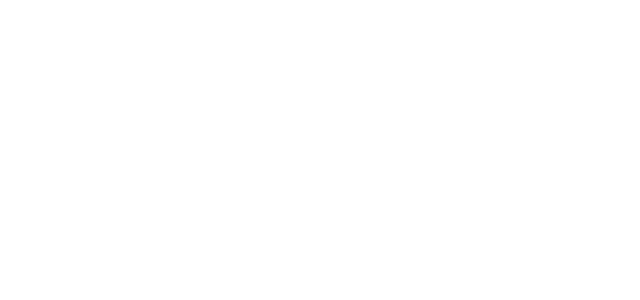
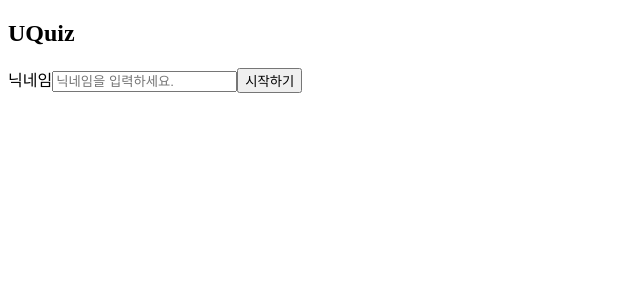
Before and after one commit to miloupark/uquiz, a React (Vite) app: page / in a window 1280 px wide. Shown: the top 300 px of the page, without its empty margins (0-640 px from the left). Built offline with nearby package versions, Linux system fonts and the light colour scheme.

Commit message:
feat(Home): 라우팅 설정 및 닉네임 설정 페이지 구현

```diff
--- a/package.json
+++ b/package.json
@@ -11,7 +11,8 @@
   },
   "dependencies": {
     "react": "^19.1.1",
-    "react-dom": "^19.1.1"
+    "react-dom": "^19.1.1",
+    "react-router-dom": "^7.9.1"
   },
   "devDependencies": {
     "@eslint/js": "^9.36.0",
--- a/src/App.jsx
+++ b/src/App.jsx
@@ -1,7 +1,19 @@
+import { BrowserRouter, Route, Routes } from "react-router-dom";
 import "./App.css";
+import Home from "./components/Home";
+import Quiz from "./components/Quiz";
+import Results from "./components/Results";
 
 function App() {
-  return <></>;
+  return (
+    <BrowserRouter>
+      <Routes>
+        <Route path="/" element={<Home />} />
+        <Route path="quiz/:nickname" element={<Quiz />} />
+        <Route path="results/:nickname" element={<Results />} />
+      </Routes>
+    </BrowserRouter>
+  );
 }
 
 export default App;
--- /dev/null
+++ b/src/components/Home.jsx
@@ -0,0 +1,38 @@
+// 🧩 닉네임 설정 페이지 (메인 페이지)
+import { useState } from "react";
+import { useNavigate } from "react-router-dom";
+
+function Home() {
+  const [nickname, setNickname] = useState("");
+  const navigate = useNavigate();
+
+  const handleStart = (e) => {
+    e.preventDefault();
+    if (!nickname.trim()) {
+      alert("닉네임을 입력해주세요.");
+      return;
+    }
+    navigate(`/quiz/${encodeURIComponent(nickname)}`);
+  };
+
+  return (
+    <section>
+      <h1>UQuiz</h1>
+      <form onSubmit={handleStart}>
+        <label htmlFor="nickname-input" className="a11yhidden">
+          닉네임
+        </label>
+        <input
+          id="nickname-input"
+          type="text"
+          value={nickname}
+          placeholder="닉네임을 입력하세요."
+          onChange={(e) => setNickname(e.target.value)}
+          required
+        />
+        <button type="submit">시작하기</button>
+      </form>
+    </section>
+  );
+}
+export default Home;
--- /dev/null
+++ b/src/components/Quiz.jsx
@@ -0,0 +1,13 @@
+// 🧩 퀴즈 풀이 페이지
+import { useParams } from "react-router-dom";
+
+function Quiz() {
+  const { nickname } = useParams();
+
+  return (
+    <section>
+      <h2>{nickname}님의 퀴즈</h2>
+    </section>
+  );
+}
+export default Quiz;
--- /dev/null
+++ b/src/components/Results.jsx
@@ -0,0 +1,13 @@
+// 🧩 결과 페이지
+import { useParams } from "react-router-dom";
+
+function Results() {
+  const { nickname } = useParams();
+
+  return (
+    <section>
+      <h2>{nickname}님의 퀴즈 결과</h2>
+    </section>
+  );
+}
+export default Results;
```
Also changed, not shown: 2 other files (tests, documents, lock files or other folders).
